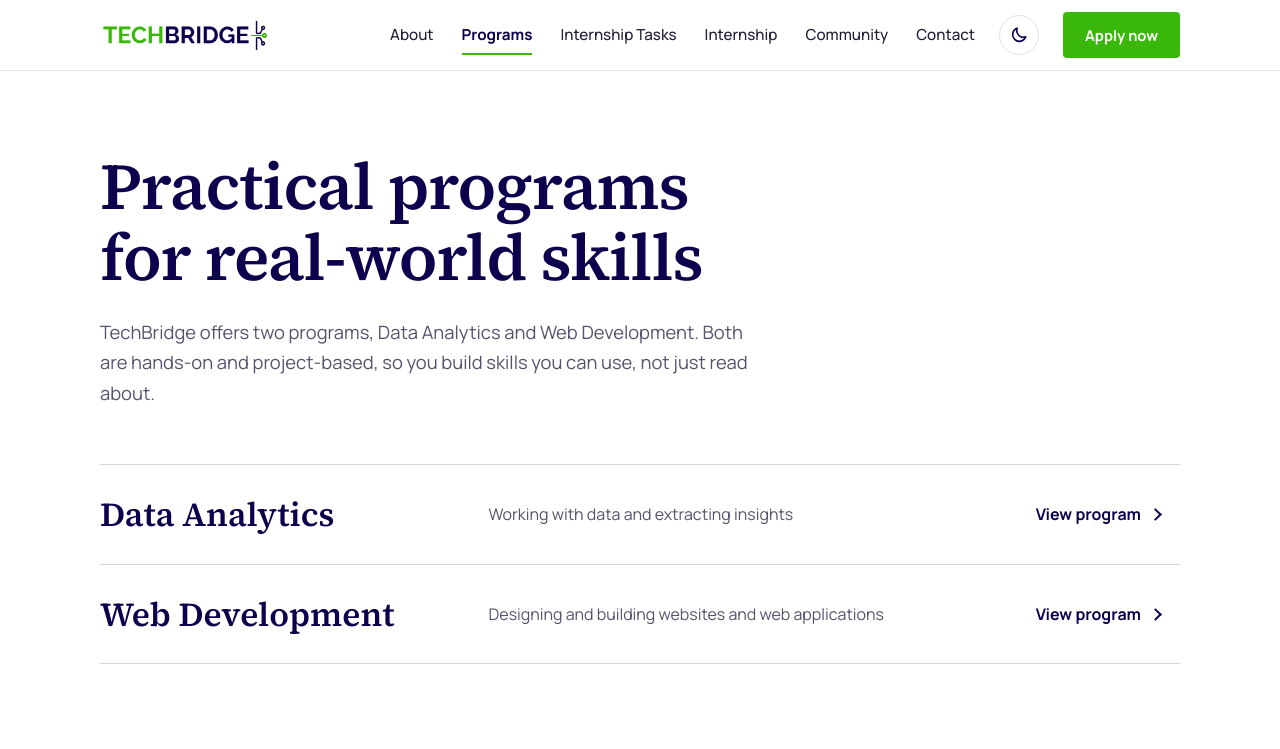
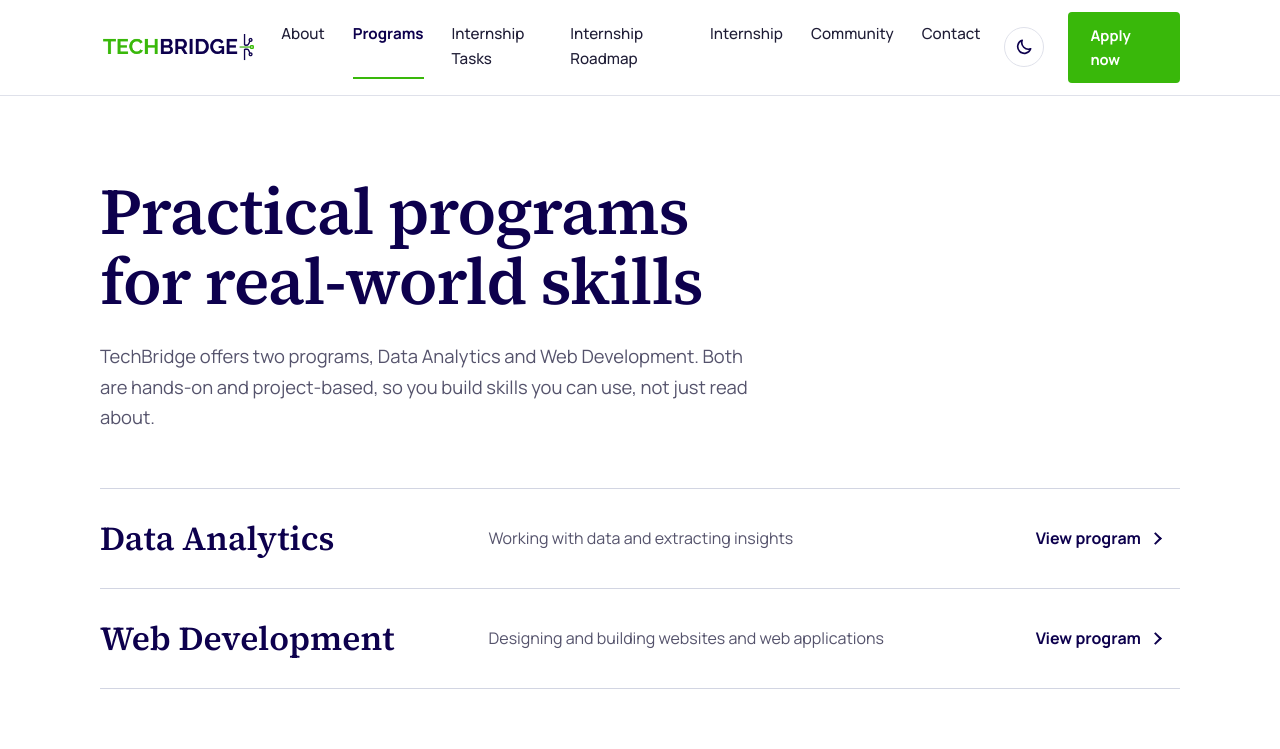
Before and after one commit to zyire1234/techbrige-2, a plain HTML site: page programs.html in a window 1280 px wide. Shown: the top 749 px of the page. Drawn offline with Linux system fonts and the light colour scheme.

Commit message:
Update programs.html

```diff
--- a/programs.html
+++ b/programs.html
@@ -25,6 +25,7 @@
         <a href="index.html#about">About</a>
         <a href="programs.html" aria-current="page">Programs</a>
         <a href="internship-tasks.html">Internship Tasks</a>
+        <a href="roadmap.html">Internship Roadmap</a>
         <a href="index.html#internship">Internship</a>
         <a href="index.html#community">Community</a>
         <a href="#contact">Contact</a>
```
